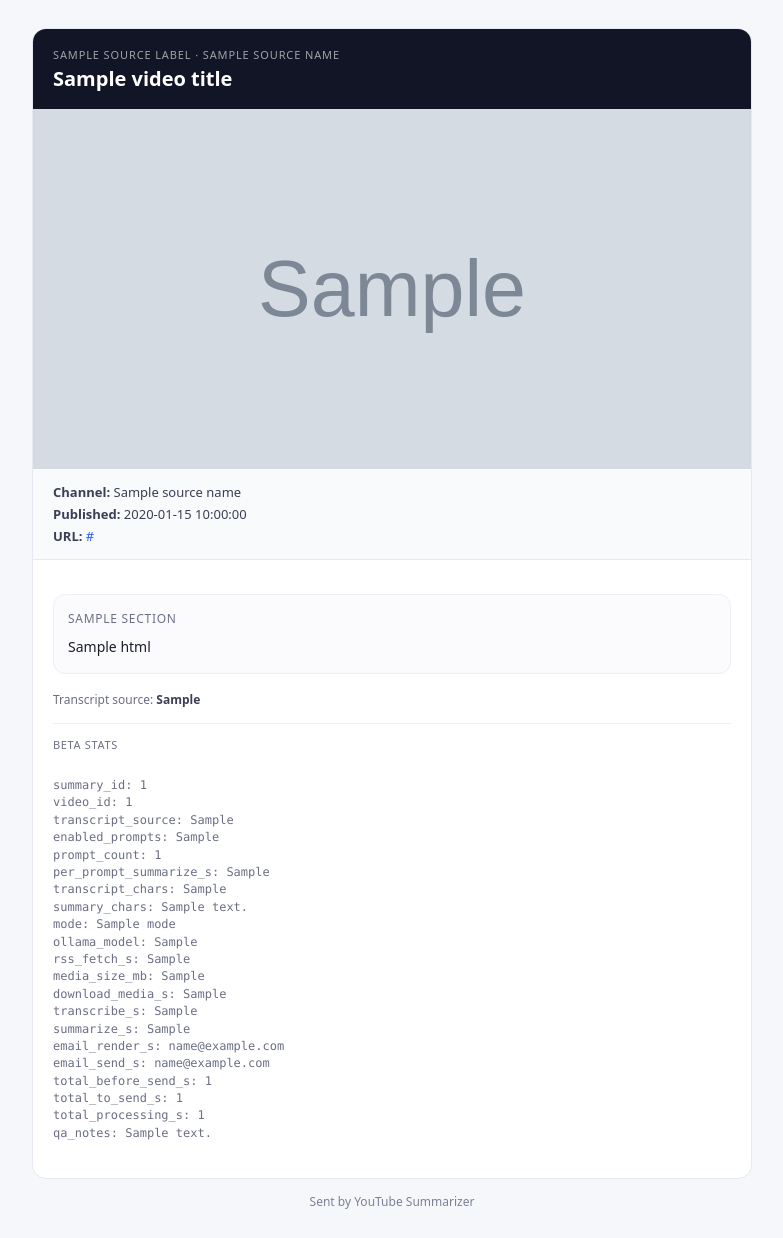
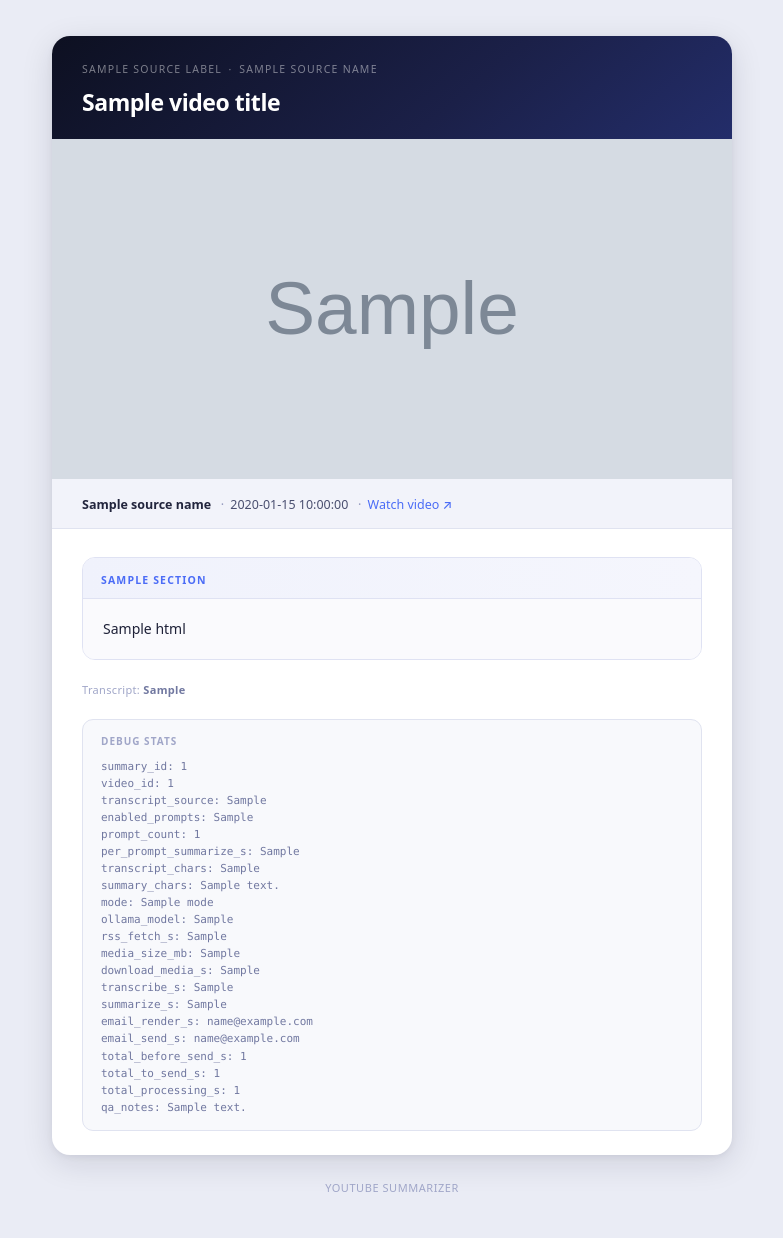
Before and after one commit to darthrootbeer/youtube-summarizer, a Python web app: template youtube_summarizer/templates/email.html.j2 in a window 1280 px wide. Shown: the whole page, without its empty margins (248-1031 px from the left). After the commit the page ends 1192 px from the top, so only its background shows below. Run offline with Jinja, Linux system fonts and the light colour scheme; the template is opened without the code that fills it: most values are stand-ins (such as "Sample title", 1, 10 or a date in 2020); grey boxes marked "Sample" are stand-in pictures.

Commit message:
Feat: redesign email template — premium newsletter look
- Deep indigo gradient header with refined typography
- Thumbnail full-bleed between header and meta strip
- Section cards with accent label bar (blue gradient), subtle shadow-depth card
- Refined color palette: deep navy/indigo + periwinkle accent (#4b6cf6)
- Custom bullet styling via <style> block (em-dash, accent color)
- Cleaner video meta strip (inline, Watch video ↗ link)
- Box shadow on card for depth; rounded-18px card
- More generous spacing throughout
- Debug stats block styled with monospace + refined colors
- Uppercase small-caps footer

Co-Authored-By: Claude Sonnet 4.6 <noreply@anthropic.com>

```diff
--- a/youtube_summarizer/templates/email.html.j2
+++ b/youtube_summarizer/templates/email.html.j2
@@ -1,75 +1,86 @@
 <!doctype html>
-<html>
+<html lang="en">
   <head>
     <meta charset="utf-8" />
     <meta name="viewport" content="width=device-width, initial-scale=1" />
     <title>{{ subject }}</title>
+    <style>
+      /* Gmail and Apple Mail support <style> blocks */
+      p { margin: 0 0 10px 0; }
+      ul { margin: 4px 0 12px 0; padding: 0 0 0 0; list-style: none; }
+      li { margin: 0 0 7px 0; padding-left: 18px; position: relative; }
+      li::before { content: "–"; position: absolute; left: 0; color: #7c85c0; font-weight: 600; }
+    </style>
   </head>
-  <body style="margin:0;padding:0;background:#f6f7fb;">
-    <div style="max-width:720px;margin:0 auto;padding:28px 16px;">
-      <div style="background:#ffffff;border:1px solid #e7e9f2;border-radius:14px;overflow:hidden;">
+  <body style="margin:0;padding:0;background:#eaecf5;font-family:ui-sans-serif,system-ui,-apple-system,'Segoe UI',Roboto,Helvetica,Arial,sans-serif;">
 
-        <!-- Header -->
-        <div style="padding:18px 20px;background:#121526;color:#ffffff;">
-          <div style="font-family:ui-sans-serif,system-ui,-apple-system,Segoe UI,Roboto,Helvetica,Arial; font-size:11px; letter-spacing:.08em; text-transform:uppercase; opacity:.6; margin-bottom:4px;">
-            {{ source_label }} · {{ source_name }}
+    <!-- Outer wrapper -->
+    <div style="max-width:680px;margin:0 auto;padding:36px 16px 28px;">
+
+      <!-- Card -->
+      <div style="background:#ffffff;border-radius:18px;overflow:hidden;box-shadow:0 8px 32px rgba(15,18,45,0.12),0 2px 6px rgba(15,18,45,0.06);">
+
+        <!-- Header: deep gradient -->
+        <div style="background:linear-gradient(140deg,#0d1021 0%,#1b2048 60%,#232d6a 100%);padding:26px 30px 22px;">
+          <div style="font-size:10.5px;letter-spacing:.12em;text-transform:uppercase;color:rgba(255,255,255,0.45);margin-bottom:12px;font-weight:500;">
+            {{ source_label }}&ensp;&middot;&ensp;{{ source_name }}
           </div>
-          <div style="font-family:ui-sans-serif,system-ui,-apple-system,Segoe UI,Roboto,Helvetica,Arial; font-size:20px; font-weight:700; line-height:1.25;">
+          <div style="font-size:23px;font-weight:700;color:#ffffff;line-height:1.28;letter-spacing:-.02em;">
             {{ video_title }}
           </div>
         </div>
 
         <!-- Thumbnail -->
         {% if thumbnail_url %}
-        <a href="{{ video_url }}" style="display:block; line-height:0;">
+        <a href="{{ video_url }}" style="display:block;line-height:0;border:0;outline:0;">
           <img src="{{ thumbnail_url }}"
                alt="{{ video_title }}"
                width="100%"
-               style="display:block; border:0; max-height:360px; object-fit:cover;" />
+               style="display:block;border:0;max-height:340px;width:100%;object-fit:cover;" />
         </a>
         {% endif %}
 
-        <!-- Video meta -->
-        <div style="padding:12px 20px; background:#f9fafc; border-bottom:1px solid #e7e9f2;">
-          <div style="font-family:ui-sans-serif,system-ui,-apple-system,Segoe UI,Roboto,Helvetica,Arial; font-size:13px; color:#3b3f55; line-height:1.7;">
-            <div><strong>Channel:</strong> {{ source_name }}</div>
+        <!-- Video meta strip -->
+        <div style="padding:13px 30px;background:#f2f3fa;border-bottom:1px solid #e0e3f0;">
+          <span style="font-size:12.5px;color:#4a4f70;line-height:1.5;">
+            <span style="font-weight:600;color:#22253d;">{{ source_name }}</span>
             {% if published_at_display %}
-            <div><strong>Published:</strong> {{ published_at_display }}</div>
+            &ensp;<span style="color:#9096bb;">&middot;</span>&ensp;<span>{{ published_at_display }}</span>
             {% endif %}
-            <div>
-              <strong>URL:</strong>
-              <a href="{{ video_url }}" style="color:#2b59ff; text-decoration:none;">{{ video_url }}</a>
-            </div>
-          </div>
+            &ensp;<span style="color:#9096bb;">&middot;</span>&ensp;<a href="{{ video_url }}" style="color:#4b6cf6;text-decoration:none;font-weight:500;">Watch&nbsp;video&nbsp;&#8599;</a>
+          </span>
         </div>
 
         <!-- Content -->
-        <div style="padding:18px 20px;">
-          <div style="font-family:ui-sans-serif,system-ui,-apple-system,Segoe UI,Roboto,Helvetica,Arial; font-size:14px; color:#1a1d2a; line-height:1.6;">
+        <div style="padding:28px 30px 24px;">
 
           {% for s in sections %}
-            <div style="margin:16px 0; padding:14px 14px; border:1px solid #eef0f7; border-radius:12px; background:#fbfbfe;">
-              <div style="font-size:12px; letter-spacing:.06em; text-transform:uppercase; color:#6b6f85; margin-bottom:8px;">
-                {{ s.label }}
+          <!-- Section card -->
+          <div style="margin-bottom:22px;border-radius:13px;border:1px solid #dfe2f3;overflow:hidden;">
+
+            <!-- Label bar -->
+            <div style="padding:9px 18px;background:linear-gradient(90deg,#f0f2fc 0%,#f5f6fd 100%);border-bottom:1px solid #dfe2f3;">
+              <span style="font-size:10.5px;font-weight:700;letter-spacing:.11em;text-transform:uppercase;color:#4b6cf6;">{{ s.label }}</span>
             </div>
-              <div>{{ s.html }}</div>
+
+            <!-- Body -->
+            <div style="padding:18px 20px;background:#fafafd;font-size:14px;color:#1e2138;line-height:1.68;">
+              {{ s.html }}
             </div>
-            {% if not loop.last %}
-            <div style="border-top:1px solid #eef0f7; margin:14px 0;"></div>
-            {% endif %}
+
+          </div>
           {% endfor %}
 
-            <div style="font-size:12px; color:#6b6f85; margin-top:14px;">
-              Transcript source: <strong style="color:#3b3f55;">{{ transcript_source }}</strong>
+          <!-- Transcript source -->
+          <div style="font-size:11px;color:#a0a6c8;letter-spacing:.03em;margin-top:2px;">
+            Transcript:&nbsp;<strong style="color:#7178a0;font-weight:600;">{{ transcript_source }}</strong>
           </div>
 
+          <!-- Beta stats -->
           {% if beta_stats %}
-            <div style="margin-top:14px; padding-top:12px; border-top:1px solid #eef0f7; font-size:12px; color:#6b6f85;">
-              <div style="font-size:11px; letter-spacing:.06em; text-transform:uppercase; color:#6b6f85; margin-bottom:6px;">
-                Beta stats
-              </div>
-              <div style="font-family:ui-monospace,SFMono-Regular,Menlo,Monaco,Consolas,monospace; white-space:pre-wrap; line-height:1.45;">
-summary_id: {{ beta_stats.summary_id }}
+          <div style="margin-top:22px;padding:14px 18px;border:1px solid #e0e3f0;border-radius:11px;background:#f8f9fc;">
+            <div style="font-size:10px;font-weight:700;letter-spacing:.1em;text-transform:uppercase;color:#a0a6c8;margin-bottom:10px;">Debug stats</div>
+            <div style="font-family:ui-monospace,SFMono-Regular,Menlo,Monaco,Consolas,monospace;font-size:11px;color:#7178a0;white-space:pre-wrap;line-height:1.55;">summary_id: {{ beta_stats.summary_id }}
 video_id: {{ beta_stats.video_id }}
 transcript_source: {{ beta_stats.transcript_source }}
 enabled_prompts: {{ beta_stats.enabled_prompts or "n/a" }}
@@ -89,17 +100,18 @@ email_send_s: {{ beta_stats.email_send_s or "n/a" }}
 total_before_send_s: {{ beta_stats.total_before_send_s or "n/a" }}
 total_to_send_s: {{ beta_stats.total_to_send_s or "n/a" }}
 total_processing_s: {{ beta_stats.total_processing_s or "n/a" }}
-qa_notes: {{ beta_stats.qa_notes or "" }}
-              </div>
+qa_notes: {{ beta_stats.qa_notes or "" }}</div>
           </div>
           {% endif %}
-          </div>
+
         </div>
       </div>
 
-      <div style="font-family:ui-sans-serif,system-ui,-apple-system,Segoe UI,Roboto,Helvetica,Arial; font-size:12px; color:#7c8096; margin-top:14px; text-align:center;">
-        Sent by YouTube Summarizer
+      <!-- Footer -->
+      <div style="text-align:center;margin-top:20px;">
+        <span style="font-size:11px;color:#a0a6c8;letter-spacing:.05em;text-transform:uppercase;font-weight:500;">YouTube Summarizer</span>
       </div>
+
     </div>
   </body>
 </html>
```
Lines whose indentation alone changed are shown as unchanged.
